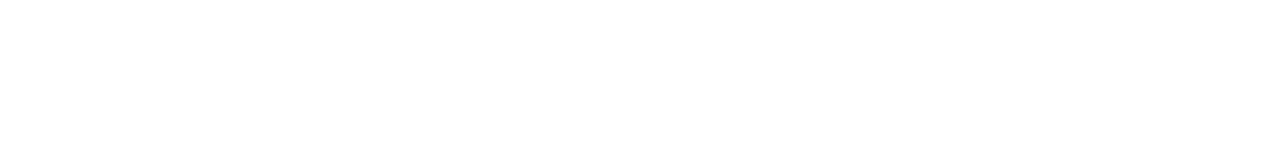
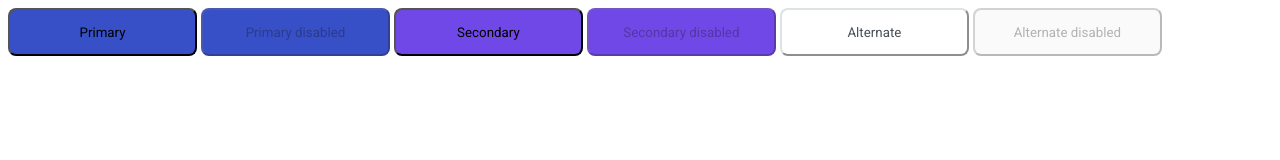
Before and after one commit to js-tasks-ru/htmlcss-20240216_avkarpova, a website: page 03-lection1/01-button/index.html in a window 1280 px wide. Drawn offline with Linux system fonts and the light colour scheme.

Commit message:
button-task-1

```diff
--- a/03-lection1/01-button/button.css
+++ b/03-lection1/01-button/button.css
@@ -1 +1,54 @@
-/* Стилизация кнопки */
+.button
+{
+    width: 189px;
+    height: 48px;
+    border-radius: 8px;
+}
+
+.button_primary,
+.button_secondary,
+.button_alternate
+{
+    cursor: pointer;
+}
+
+.button_primary
+{
+    background: var(--primary);
+    transition: opacity 200ms ease-in-out, background 200ms ease-in-out;
+}
+.button_primary:hover:not(:disabled) {
+    background: var(--dark-blue);
+    color: var(--white);
+}
+
+
+.button_secondary
+{
+    background: var(--secondary);
+    transition: opacity 200ms ease-in-out, background 200ms ease-in-out;
+}
+.button_secondary:hover:not(:disabled) {
+    background: var(--dark-purple);
+    color: var(--white);
+}
+
+
+.button_alternate:not(:disabled){
+    background: transparent;
+    border-color: var(--grey-2);
+    color: var(--grey-4);
+}
+
+
+.button_alternate:hover:not(:disabled){
+    border-color: var(--black);
+}
+
+
+.button_primary:disabled,
+.button_secondary:disabled,
+.button_alternate:disabled
+{
+    cursor: not-allowed;
+}
--- a/03-lection1/01-button/index.html
+++ b/03-lection1/01-button/index.html
@@ -1,11 +1,18 @@
 <!DOCTYPE html>
-<!-- Страница с кнопкой -->
 <html lang="ru">
     <head>
         <link rel="stylesheet" href="../../assets/css/main.css">
         <link rel="stylesheet" href="./button.css">
     </head>
     <body>
+        <button class="button button_primary">Primary</button>
+        <button class="button button_primary" disabled>Primary disabled</button>
+
+        <button class="button button_secondary">Secondary</button>
+        <button class="button button_secondary" disabled>Secondary disabled</button>
+
+        <button class="button button_alternate">Alternate</button>
+        <button class="button button_alternate" disabled>Alternate disabled</button>
 
     </body>
 </html>
--- a/assets/css/main.css
+++ b/assets/css/main.css
@@ -6,6 +6,8 @@
     --pink: #F784AD;
     --purple: #7048E8;
     --blue: #374FC7;
+    --dark-blue: #2342C0;
+    --dark-purple: #2342C0;
     --red: #F03D3E;
     --grey-1: #F8F9FA;
     --grey-2: #DDE2E5;
```
